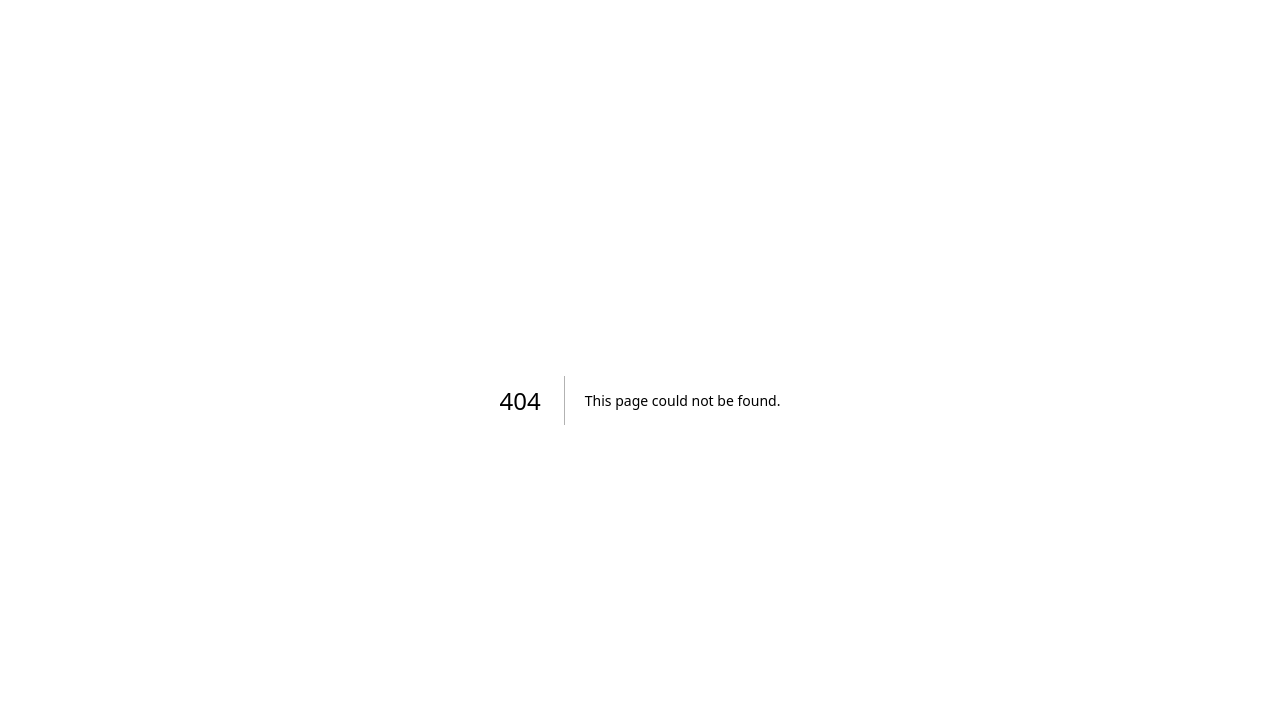
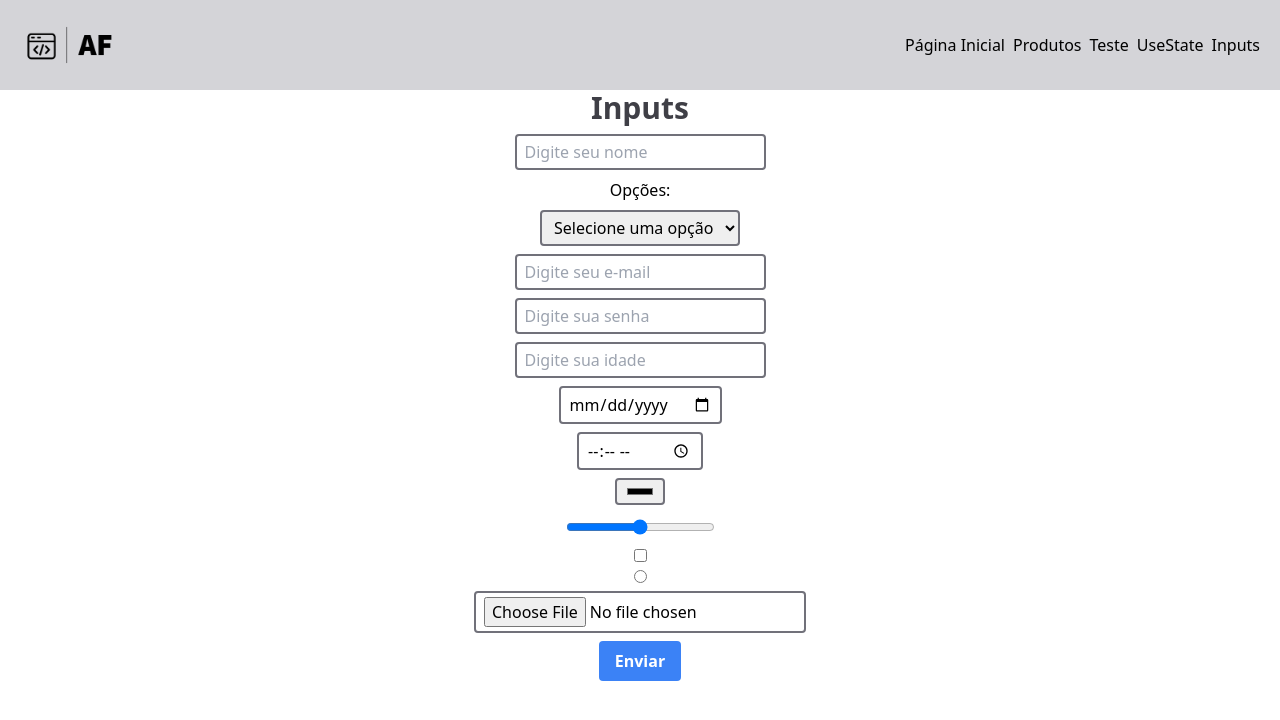
Before and after one commit to alexfilhoo/study-next-js, a Next.js app in the folder primeiroprojeto/: page /inputs in a window 1280 px wide. Before the commit this address had no page. Shown: the top 720 px of the page. Built offline with nearby package versions, Linux system fonts and the light colour scheme.

Commit message:
feat: mudança nome arquivo

```diff
--- a/primeiroprojeto/src/pages/inputs/inputs.tsx
+++ b/primeiroprojeto/src/pages/inputs/index.tsx
@@ -1,3 +1,4 @@
+import Topo from "@/components/Topo";
 import { useState } from "react";
 
 export default function Inputs() {
@@ -9,6 +10,7 @@ export default function Inputs() {
 
   return (
     <>
+      <Topo />
       <div>
         <h1 className="text-2xl md:text-3xl font-bold text-center text-zinc-700 mb-2">
           Inputs
```
